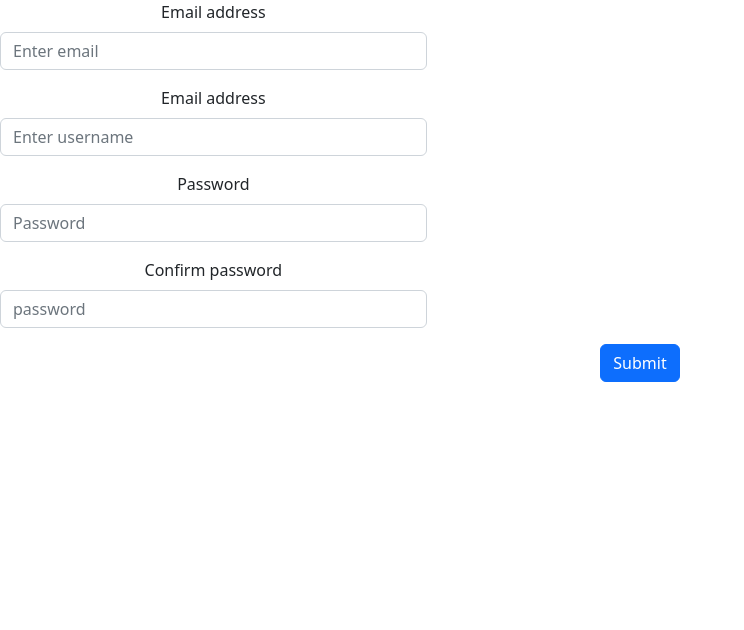
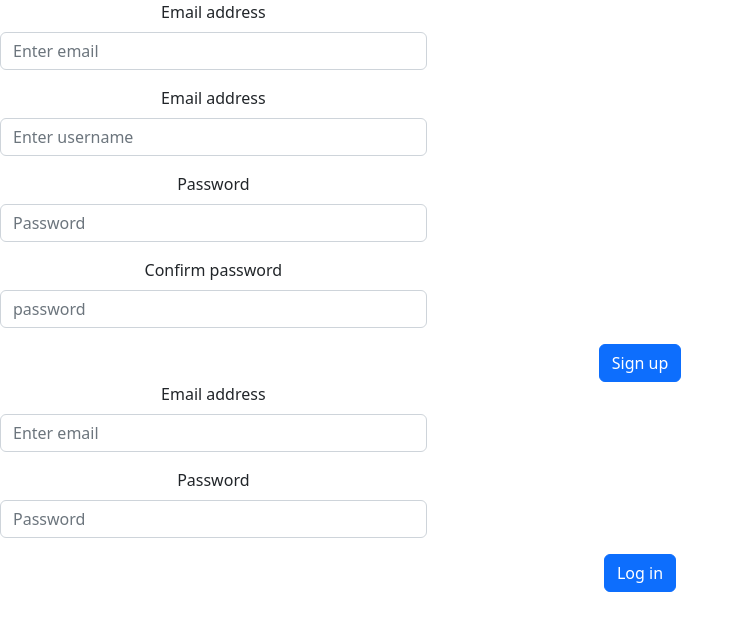
Before and after one commit to TeemuTallskog/ReactProject, a React (Create React App) app: page / in a window 1280 px wide. Shown: the top 630 px of the page, without its empty margins (0-744 px from the left). Built offline with nearby package versions, Linux system fonts and the light colour scheme.

Commit message:
Log in form

```diff
--- a/src/App.js
+++ b/src/App.js
@@ -1,12 +1,14 @@
 import './App.css';
 import SignUpForm from "./components/SignUpForm";
 import 'bootstrap/dist/css/bootstrap.min.css';
+import LogInForm from "./components/LogInForm";
 
 
 function App() {
   return (
     <div className="App">
       <SignUpForm/>
+        <LogInForm/>
     </div>
   );
 }
--- a/src/components/LogInForm.js
+++ b/src/components/LogInForm.js
@@ -0,0 +1,107 @@
+import Form from 'react-bootstrap/Form';
+import {useState} from 'react';
+import Col from 'react-bootstrap/Col'
+import Button from "react-bootstrap/Button";
+import React from 'react';
+
+function LogInForm() {
+
+    const [formData, setFormData] = useState({
+        email: '',
+        username: '',
+        password: ''
+    });
+
+    const [errors, setErrors] = useState({});
+    const onChange = (e) =>{
+        setFormData({...formData, [e.target.name]: e.target.value})
+        if(!!errors[e.target.name]) setErrors({
+            ...errors,
+            [e.target.name]: null
+        })
+    };
+
+    const handleSubmit = (event) =>{
+        event.preventDefault();
+        const formErrors = validateForm();
+        if(Object.keys(formErrors).length > 0) {
+            setErrors(formErrors);
+            return;
+        }
+        (async() =>{
+            const response = await fetch('http://localhost:8080/login', {
+                method: 'POST',
+                headers: {
+                    'Accept': 'application/json',
+                    'Content-Type': 'application/json'
+                },
+                body: JSON.stringify({
+                    email: formData.email,
+                    password: formData.password
+                })
+            })
+            if(response.status === 202){
+                localStorage.setItem("accessToken", response.body.accessToken);
+                localStorage.setItem("username", response.body.username);
+                event.target.submit();
+            }
+            if(response.status === 401){
+                setErrors({
+                    email: "Incorrect log in credentials",
+                    password: "Incorrect login credentials"
+                });
+            }
+        })().catch(err => console.log(err));
+
+    }
+
+    const validateForm = () =>{
+        const newErrors = {}
+        if(!(formData.password.length > 4) &&
+            (!formData.password.length < 50)) newErrors.password = 'invalid password length!';
+        if(!(formData.email.length > 0)) newErrors.email = 'invalid email!';
+        return newErrors;
+    }
+
+    return(
+        <div>
+            <Form onSubmit={handleSubmit}>
+                <Form.Group className="mb-3" md="4" controlId="email" as={Col}>
+                    <Form.Label>Email address</Form.Label>
+                    <Form.Control
+                        type="email"
+                        placeholder="Enter email"
+                        required
+                        name="email"
+                        value={formData.email}
+                        onChange={onChange}
+                        isInvalid={!!errors.email}
+                    />
+                    <Form.Control.Feedback type="invalid">
+                        {errors.email}
+                    </Form.Control.Feedback>
+                </Form.Group>
+                <Form.Group className="mb-3" md="4" controlId="password" as={Col}>
+                    <Form.Label>Password</Form.Label>
+                    <Form.Control
+                        type="password"
+                        placeholder="Password"
+                        required
+                        name="password"
+                        value={formData.password}
+                        onChange={onChange}
+                        isInvalid={!!errors.password}
+                    />
+                    <Form.Control.Feedback type="invalid">
+                        {errors.password}
+                    </Form.Control.Feedback>
+                </Form.Group>
+                <Button variant="primary" type="submit">
+                    Log in
+                </Button>
+            </Form>
+        </div>
+    );
+}
+
+export default LogInForm;
--- a/src/components/SignUpForm.js
+++ b/src/components/SignUpForm.js
@@ -131,7 +131,7 @@ function SignUpForm() {
                     </Form.Control.Feedback>
                 </Form.Group>
                 <Button variant="primary" type="submit">
-                    Submit
+                    Sign up
                 </Button>
             </Form>
         </div>
```
Also changed, not shown: src/Server/server.js (+12 -9 lines).
